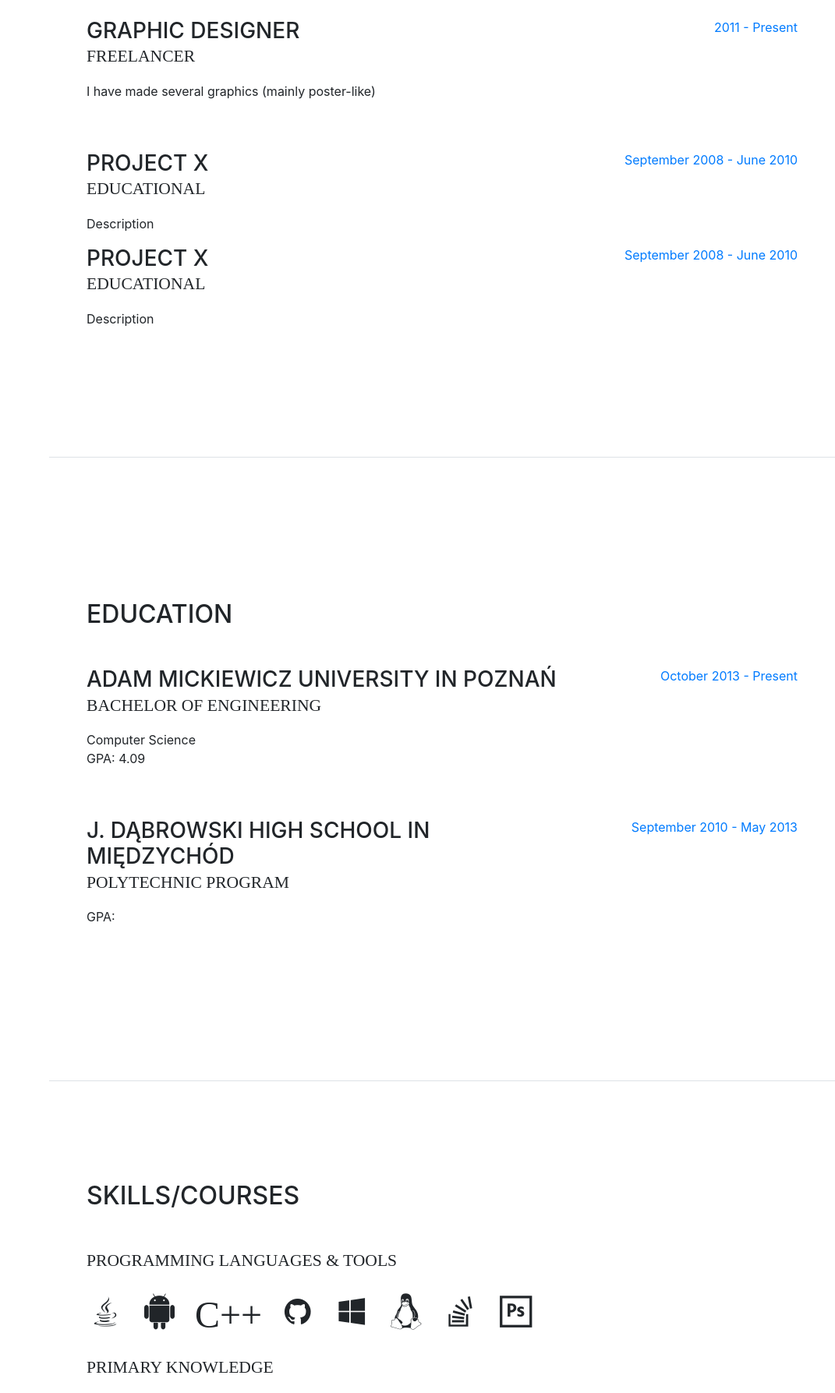
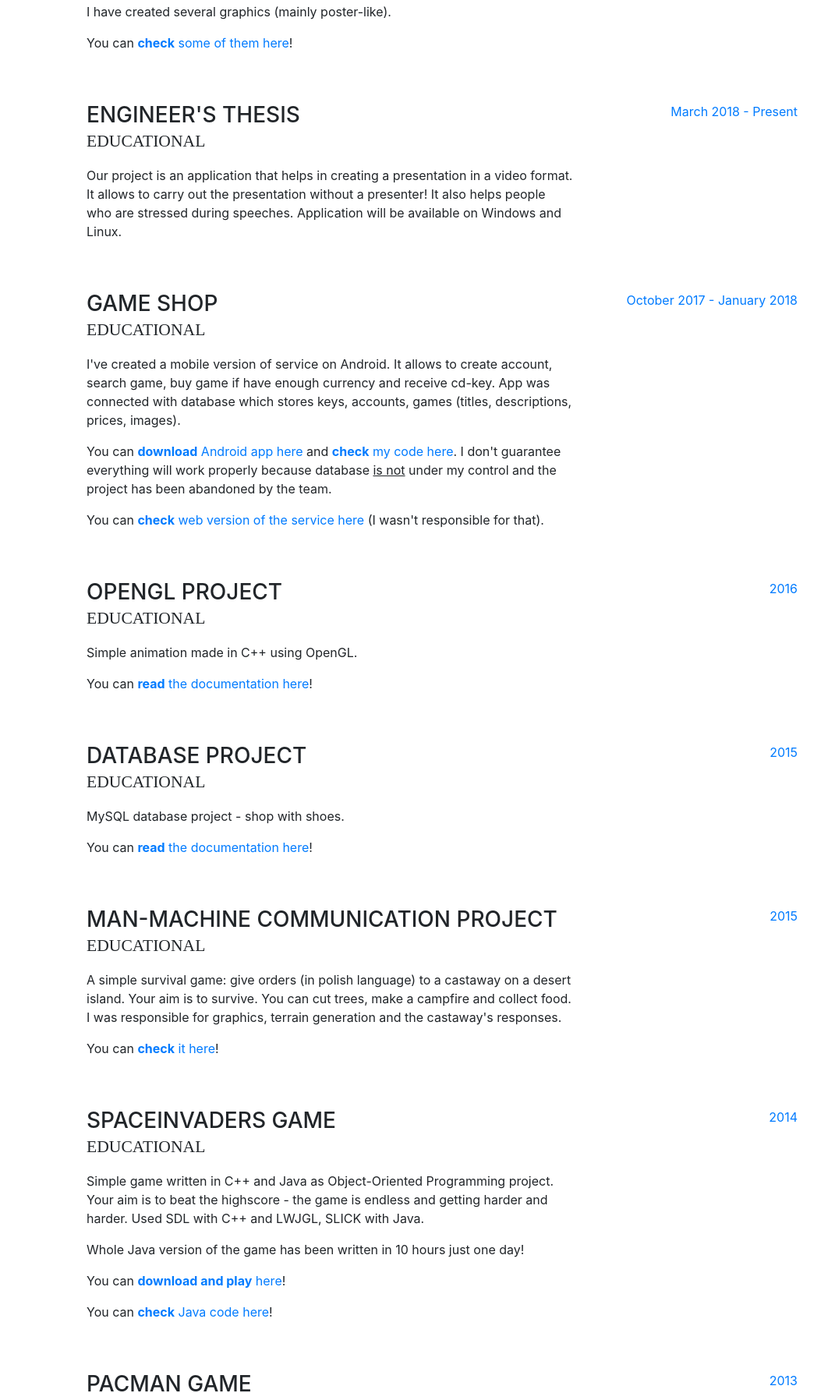
Before and after one commit to Serq0/Serq0.github.io, a website with bundled scripts: page index.html in a window 1280 px wide. Shown: the part 1013-2800 px from the top of the page at 78% size, without its empty margins (209-1280 px from the left). Built offline with nearby package versions, Linux system fonts and the light colour scheme; a web font is replaced by a local one.

Commit message:
Link color, update experience/projects section

```diff
--- a/css/resume.css
+++ b/css/resume.css
@@ -145,5 +145,5 @@ a {
 }
 
 a:hover, a:focus, a:active {
-  color: #824027;
+  color: #ff2c2c;
 }
--- a/index.html
+++ b/index.html
@@ -90,7 +90,7 @@
                 </span>
               </a>
             </li>
-			-->
+
             <li class="list-inline-item">
               <a href="https://www.linkedin.com/in/serq0/">
                 <span class="fa-stack fa-lg">
@@ -99,6 +99,7 @@
                 </span>
               </a>
             </li>
+			-->
             <li class="list-inline-item">
               <a href="https://github.com/Serq0">
                 <span class="fa-stack fa-lg">
@@ -119,34 +120,116 @@
             <div class="resume-content mr-auto">
               <h3 class="mb-0">Graphic Designer</h3>
               <div class="subheading mb-3">Freelancer</div>
-              <p>I have made several graphics (mainly poster-like)</p>
+              <p>I have created several graphics (mainly poster-like).</p>
+			  </p>You can <a href="#"><b>check</b> some of them here</a>!</p>
             </div>
             <div class="resume-date text-md-right">
               <span class="text-primary">2011 - Present</span>
             </div>
           </div>
 
-          <div class="resume-item d-flex flex-column flex-md-row">
+          <div class="resume-item d-flex flex-column flex-md-row mb-5">
             <div class="resume-content mr-auto">
-              <h3 class="mb-0">Project X</h3>
+              <h3 class="mb-0">Engineer's Thesis</h3>
               <div class="subheading mb-3">Educational</div>
-              <p>Description</p>
+              <p>Our project is an application that helps in creating a presentation in a video format. It allows to carry out the presentation without a presenter! It also helps people who are stressed during speeches. Application will be available on Windows and Linux.</p>
             </div>
             <div class="resume-date text-md-right">
-              <span class="text-primary">September 2008 - June 2010</span>
+              <span class="text-primary">March 2018 - Present</span>
             </div>
           </div>
 
-		  <div class="resume-item d-flex flex-column flex-md-row">
+		  <div class="resume-item d-flex flex-column flex-md-row mb-5">
             <div class="resume-content mr-auto">
-              <h3 class="mb-0">Project X</h3>
+              <h3 class="mb-0">Game shop</h3>
               <div class="subheading mb-3">Educational</div>
-              <p>Description</p>
+              <p>I've created a mobile version of service on Android. It allows to create account, search game, buy game if have enough currency and receive cd-key. App was connected with database which stores keys, accounts, games (titles, descriptions, prices, images).</p>
+			  <p>You can <a href="#"><b>download</b> Android app here</a> and <a href="https://github.com/lukaszszy/TAS2017/tree/master/Android/src/main/java/com/student/tas"><b>check</b> my code here</a>. I don't guarantee everything will work properly because database <u>is not</u> under my control and the project has been abandoned by the team.</p>
+			  <p>You can <a href="http://arenaskilla.pl/_Vasto_Lorde/TAS/"><b>check</b> web version of the service here</a> (I wasn't responsible for that).</p>
             </div>
             <div class="resume-date text-md-right">
-              <span class="text-primary">September 2008 - June 2010</span>
+              <span class="text-primary">October 2017 - January 2018</span>
             </div>
           </div>
+
+		  <div class="resume-item d-flex flex-column flex-md-row mb-5">
+            <div class="resume-content mr-auto">
+              <h3 class="mb-0">OpenGL Project</h3>
+              <div class="subheading mb-3">Educational</div>
+              <p>Simple animation made in C++ using OpenGL.</p>
+			  </p>You can <a href="#"><b>read</b> the documentation here</a>!</p>
+            </div>
+            <div class="resume-date text-md-right">
+              <span class="text-primary">2016</span>
+            </div>
+          </div>
+
+		  <div class="resume-item d-flex flex-column flex-md-row mb-5">
+            <div class="resume-content mr-auto">
+              <h3 class="mb-0">Database project</h3>
+              <div class="subheading mb-3">Educational</div>
+              <p>MySQL database project - shop with shoes.</p>
+			  </p>You can <a href="#"><b>read</b> the documentation here</a>!</p>
+            </div>
+            <div class="resume-date text-md-right">
+              <span class="text-primary">2015</span>
+            </div>
+          </div>
+
+		  <div class="resume-item d-flex flex-column flex-md-row mb-5">
+            <div class="resume-content mr-auto">
+              <h3 class="mb-0">Man-machine Communication project</h3>
+              <div class="subheading mb-3">Educational</div>
+              <p>A simple survival game: give orders (in polish language) to a castaway on a desert island. Your aim is to survive. You can cut trees, make a campfire and collect food. I was responsible for graphics, terrain generation and the castaway's responses.</p>
+			  </p>You can <a href="https://github.com/kaczla/KCK"><b>check</b> it here</a>!</p>
+            </div>
+            <div class="resume-date text-md-right">
+              <span class="text-primary">2015</span>
+            </div>
+          </div>
+
+		  <div class="resume-item d-flex flex-column flex-md-row mb-5">
+            <div class="resume-content mr-auto">
+              <h3 class="mb-0">Spaceinvaders Game</h3>
+              <div class="subheading mb-3">Educational</div>
+              <p>Simple game written in C++ and Java as Object-Oriented Programming project. Your aim is to beat the highscore - the game is endless and getting harder and harder. Used SDL with C++ and LWJGL, SLICK with Java.</p>
+			  <p>Whole Java version of the game has been written in 10 hours just one day!</p>
+			  </p>You can <a href="#"><b>download and play</b> here</a>!</p>
+			  </p>You can <a href="https://github.com/Serq0/Projekt-SpaceInvaders/tree/java"><b>check</b> Java code here</a>!</p>
+            </div>
+            <div class="resume-date text-md-right">
+              <span class="text-primary">2014</span>
+            </div>
+          </div>
+
+		  <div class="resume-item d-flex flex-column flex-md-row mb-5">
+            <div class="resume-content mr-auto">
+              <h3 class="mb-0">Pacman Game</h3>
+              <div class="subheading mb-3">Educational</div>
+			  <p>Simple game written in C++ (procedurally) as Foundations of Programming project. Poor copy of legendary Pacman.</p>
+              <p>My first project ever, first written game ever.</p>
+			  </p>You can <a href="#"><b>download and play</b> here</a>!</p>
+			  </p>You can <a href="https://github.com/Serq0/Projekt-Pacman/blob/master/src/main.cpp"><b>check</b> code here</a>!</p>
+            </div>
+            <div class="resume-date text-md-right">
+              <span class="text-primary">2013</span>
+            </div>
+          </div>
+
+		  <!--
+		  <div class="resume-item d-flex flex-column flex-md-row mb-5">
+            <div class="resume-content mr-auto">
+              <h3 class="mb-0">PR x</h3>
+              <div class="subheading mb-3">Educational</div>
+              <p>I have created several graphics (mainly poster-like).</p>
+			  </p>You can <a href="#"><b>check</b> it here</a>!</p>
+            </div>
+            <div class="resume-date text-md-right">
+              <span class="text-primary">2011 - Present</span>
+            </div>
+          </div>
+		  -->
+
 
         </div>
 
@@ -161,7 +244,7 @@
               <h3 class="mb-0">Adam Mickiewicz University in Poznań</h3>
               <div class="subheading mb-3">Bachelor of Engineering</div>
               <div>Computer Science</div>
-              <p>GPA: 4.09</p>
+              <p>GPA: 4.015</p>
             </div>
             <div class="resume-date text-md-right">
               <span class="text-primary">October 2013 - Present</span>
@@ -172,7 +255,7 @@
             <div class="resume-content mr-auto">
               <h3 class="mb-0">J. Dąbrowski High School in Międzychód</h3>
               <div class="subheading mb-3">Polytechnic Program</div>
-              <p>GPA: </p>
+              <p>GPA: ??</p>
             </div>
             <div class="resume-date text-md-right">
               <span class="text-primary">September 2010 - May 2013</span>
@@ -259,7 +342,7 @@
 			  </li>
 			  <li>
 				  <i>
-					2017 - Pyra - student research group - GIT Training
+					2017 - Pyra - student research group - <a href="https://www.facebook.com/events/1927219290860111/">GIT Training</a>
 				  </i>
 			  </li>
 			  <li>
```
Also changed, not shown: css/resume.min.css.
